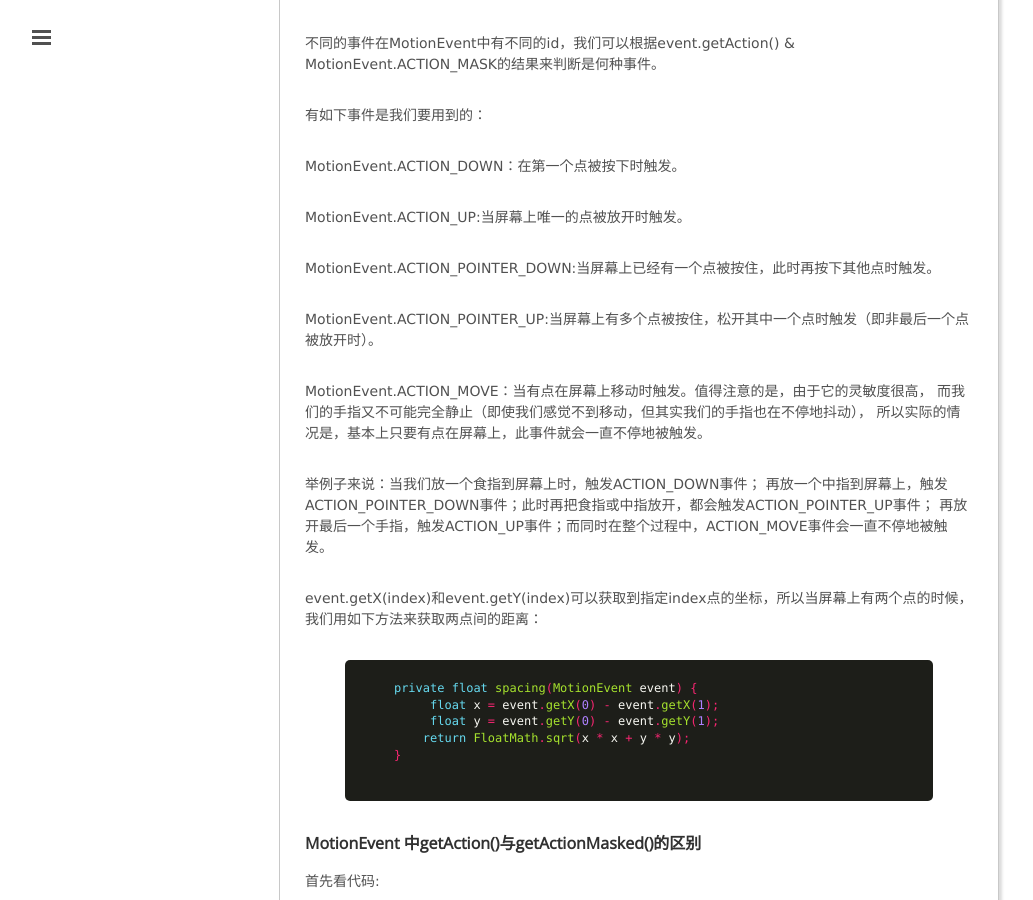
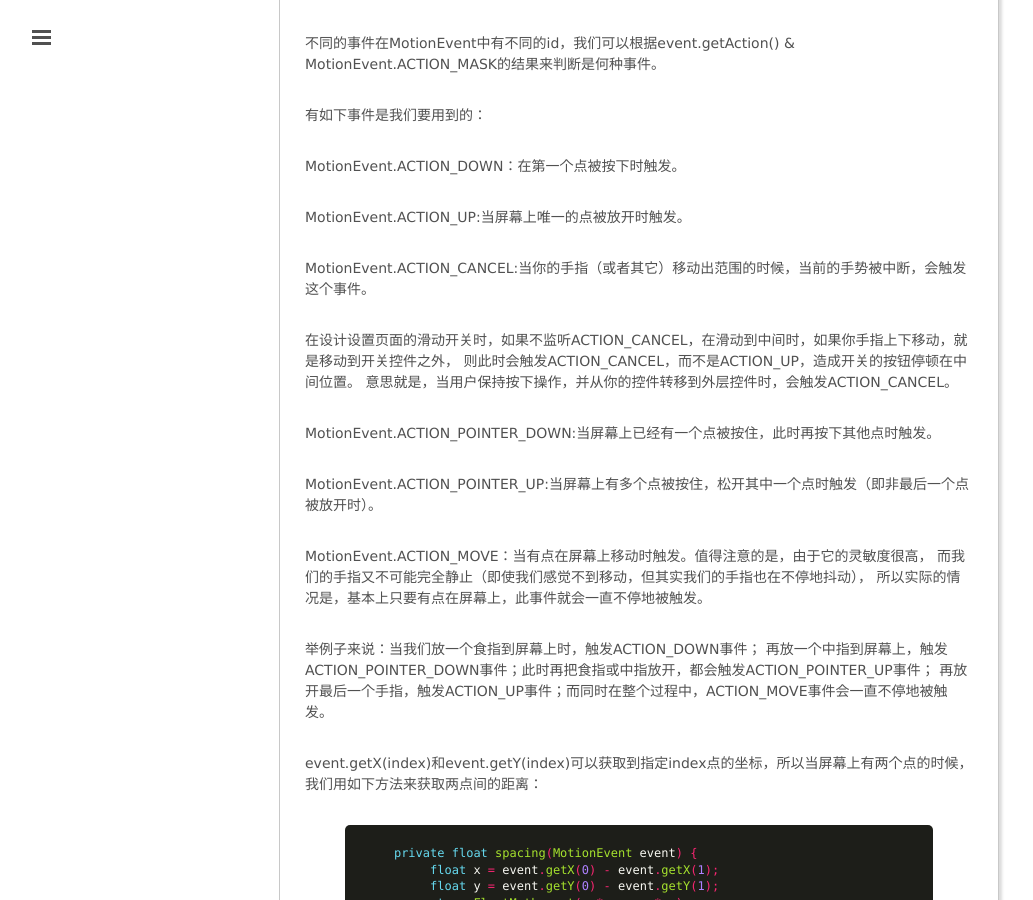
Before and after one commit to mxn21/mxn21.github.io, a Jekyll site: the page built from _posts/2015-7-21-android中的MotionEvent及其它事件处理.md, in a window 1280 px wide and 900 px high, scrolled down 391 px. Shown: the whole window, without its empty margins (1-1034 px from the left). Built offline with Jekyll 4.4.1, drawn with Linux system fonts in a browser that asks for light colours; Markdown is read by kramdown in place of the engine named in the settings; comment, search, counter and statistics services are not loaded.

Commit message:
123432
32423

```diff
--- a/_posts/2015-7-21-android中的MotionEvent及其它事件处理.md
+++ b/_posts/2015-7-21-android中的MotionEvent及其它事件处理.md
@@ -17,6 +17,12 @@
 MotionEvent.ACTION_DOWN：在第一个点被按下时触发。
 
 MotionEvent.ACTION_UP:当屏幕上唯一的点被放开时触发。
+
+MotionEvent.ACTION_CANCEL:当你的手指（或者其它）移动出范围的时候，当前的手势被中断，会触发这个事件。
+
+在设计设置页面的滑动开关时，如果不监听ACTION_CANCEL，在滑动到中间时，如果你手指上下移动，就是移动到开关控件之外，
+则此时会触发ACTION_CANCEL，而不是ACTION_UP，造成开关的按钮停顿在中间位置。
+意思就是，当用户保持按下操作，并从你的控件转移到外层控件时，会触发ACTION_CANCEL。
 
 MotionEvent.ACTION_POINTER_DOWN:当屏幕上已经有一个点被按住，此时再按下其他点时触发。
 
```
